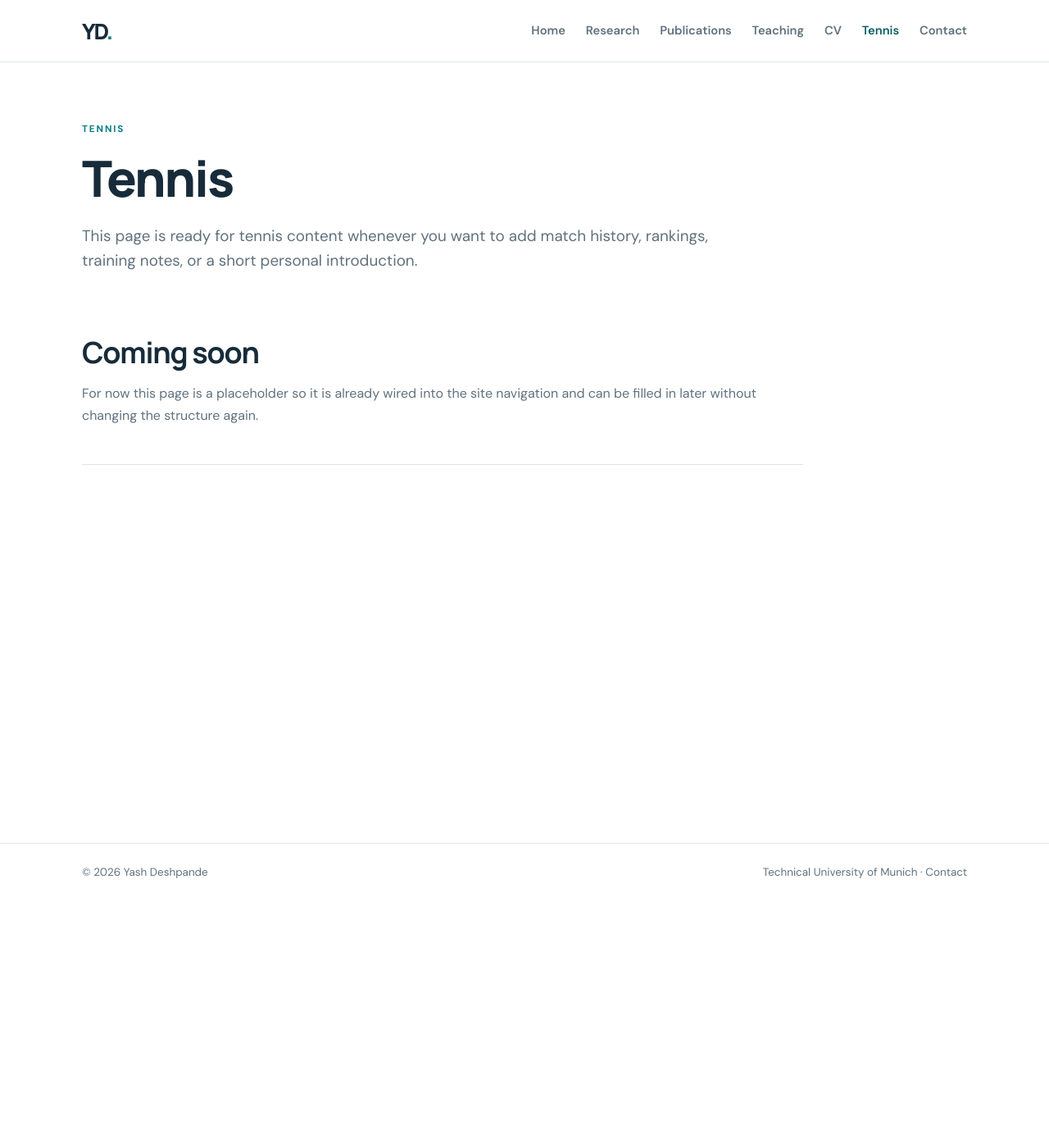
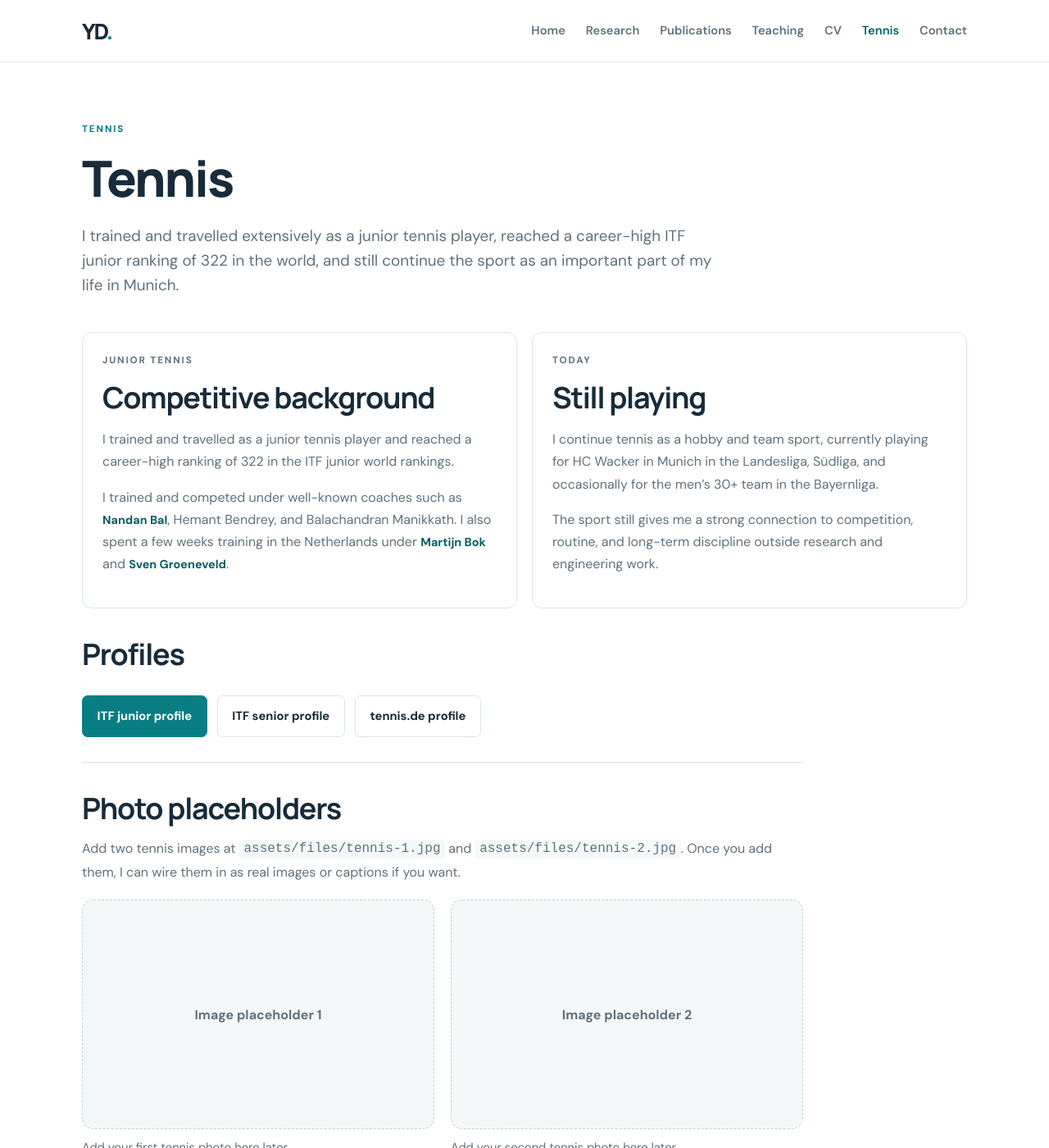
Before and after one commit to deshpandeyash/deshpandeyash.github.io, a Jekyll site: the page built from tennis.html, in a window 1280 px wide and 1400 px high. Shown: the whole window at 82% size. Built offline with Jekyll 4.4.1, drawn with Linux system fonts in a browser that asks for light colours; some of the changed text lies outside the part shown.

Commit message:
Add tennis background details
Co-authored-by: Copilot <223556219+Copilot@users.noreply.github.com>

```diff
--- a/assets/css/style.css
+++ b/assets/css/style.css
@@ -688,6 +688,35 @@ code {
   font-size: 1.28rem;
 }
 
+.tennis-photo-grid {
+  display: grid;
+  grid-template-columns: repeat(2, minmax(0, 1fr));
+  gap: 20px;
+  max-width: 920px;
+  margin-top: 20px;
+}
+
+.tennis-photo-placeholder {
+  margin: 0;
+}
+
+.tennis-photo-box {
+  display: grid;
+  place-items: center;
+  min-height: 280px;
+  border: 1px dashed #bfd2d8;
+  border-radius: 14px;
+  background: var(--tint);
+  color: var(--muted);
+  font-weight: 700;
+}
+
+.tennis-photo-placeholder figcaption {
+  margin-top: 10px;
+  color: var(--muted);
+  font-size: 0.92rem;
+}
+
 .contact-panel {
   display: grid;
   grid-template-columns: 1fr 1fr;
@@ -777,6 +806,7 @@ code {
   .contact-panel,
   .teaching-card,
   .cv-layout,
+  .tennis-photo-grid,
   .timeline article,
   .publication {
     grid-template-columns: 1fr;
--- a/tennis.html
+++ b/tennis.html
@@ -8,10 +8,45 @@ permalink: /tennis/
 <main id="main" class="container page-content">
   <p class="eyebrow">Tennis</p>
   <h1>Tennis</h1>
-  <p class="page-lead">This page is ready for tennis content whenever you want to add match history, rankings, training notes, or a short personal introduction.</p>
+  <p class="page-lead">I trained and travelled extensively as a junior tennis player, reached a career-high ITF junior ranking of 322 in the world, and still continue the sport as an important part of my life in Munich.</p>
+
+  <div class="card-grid">
+    <section class="info-card">
+      <p class="eyebrow">Junior tennis</p>
+      <h2>Competitive background</h2>
+      <p>I trained and travelled as a junior tennis player and reached a career-high ranking of 322 in the ITF junior world rankings.</p>
+      <p>I trained and competed under well-known coaches such as <a class="text-link" href="https://en.wikipedia.org/wiki/Nandan_Bal" target="_blank" rel="noreferrer noopener">Nandan Bal</a>, Hemant Bendrey, and Balachandran Manikkath. I also spent a few weeks training in the Netherlands under <a class="text-link" href="https://en.wikipedia.org/wiki/Martijn_Bok" target="_blank" rel="noreferrer noopener">Martijn Bok</a> and <a class="text-link" href="https://en.wikipedia.org/wiki/Sven_Groeneveld" target="_blank" rel="noreferrer noopener">Sven Groeneveld</a>.</p>
+    </section>
+
+    <section class="info-card">
+      <p class="eyebrow">Today</p>
+      <h2>Still playing</h2>
+      <p>I continue tennis as a hobby and team sport, currently playing for HC Wacker in Munich in the Landesliga, Südliga, and occasionally for the men’s 30+ team in the Bayernliga.</p>
+      <p>The sport still gives me a strong connection to competition, routine, and long-term discipline outside research and engineering work.</p>
+    </section>
+  </div>
 
   <section class="research-item">
-    <h2>Coming soon</h2>
-    <p>For now this page is a placeholder so it is already wired into the site navigation and can be filled in later without changing the structure again.</p>
+    <h2>Profiles</h2>
+    <div class="hero-actions">
+      <a class="button" href="https://www.itftennis.com/en/players/yash-deshpande/800301079/ind/jt/s/overview/" target="_blank" rel="noreferrer noopener">ITF junior profile</a>
+      <a class="button button-quiet" href="https://www.itftennis.com/en/players/yash-deshpande/800301079/ind/mt/s/activity/#pprofile-info-tabs" target="_blank" rel="noreferrer noopener">ITF senior profile</a>
+      <a class="button button-quiet" href="https://www.tennis.de/spielen/spielerprofil.html#id=NU2678320/games" target="_blank" rel="noreferrer noopener">tennis.de profile</a>
+    </div>
+  </section>
+
+  <section class="research-item">
+    <h2>Photo placeholders</h2>
+    <p>Add two tennis images at <code>assets/files/tennis-1.jpg</code> and <code>assets/files/tennis-2.jpg</code>. Once you add them, I can wire them in as real images or captions if you want.</p>
+    <div class="tennis-photo-grid">
+      <figure class="tennis-photo-placeholder">
+        <div class="tennis-photo-box" aria-hidden="true">Image placeholder 1</div>
+        <figcaption>Add your first tennis photo here later.</figcaption>
+      </figure>
+      <figure class="tennis-photo-placeholder">
+        <div class="tennis-photo-box" aria-hidden="true">Image placeholder 2</div>
+        <figcaption>Add your second tennis photo here later.</figcaption>
+      </figure>
+    </div>
   </section>
 </main>
```
